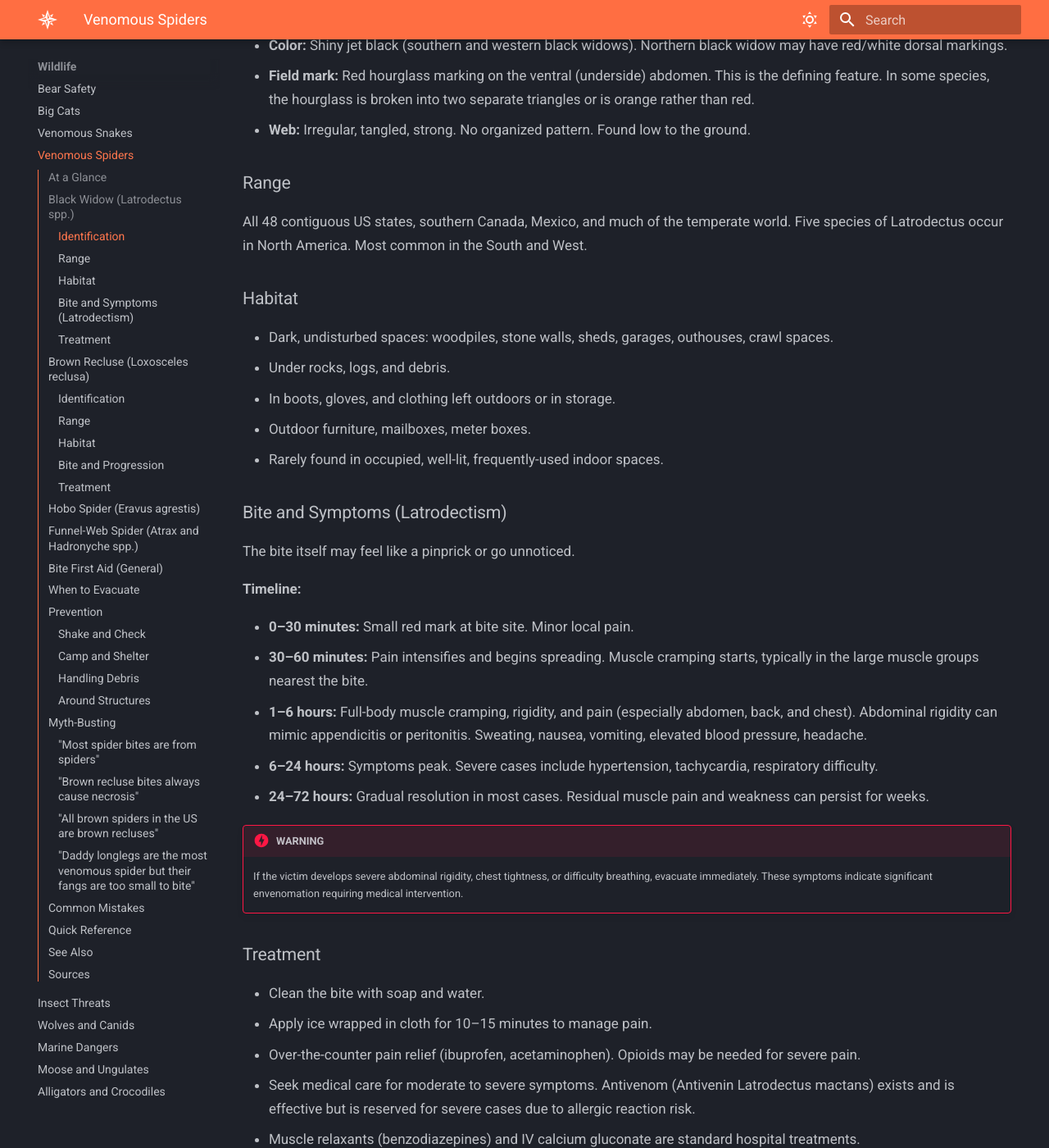
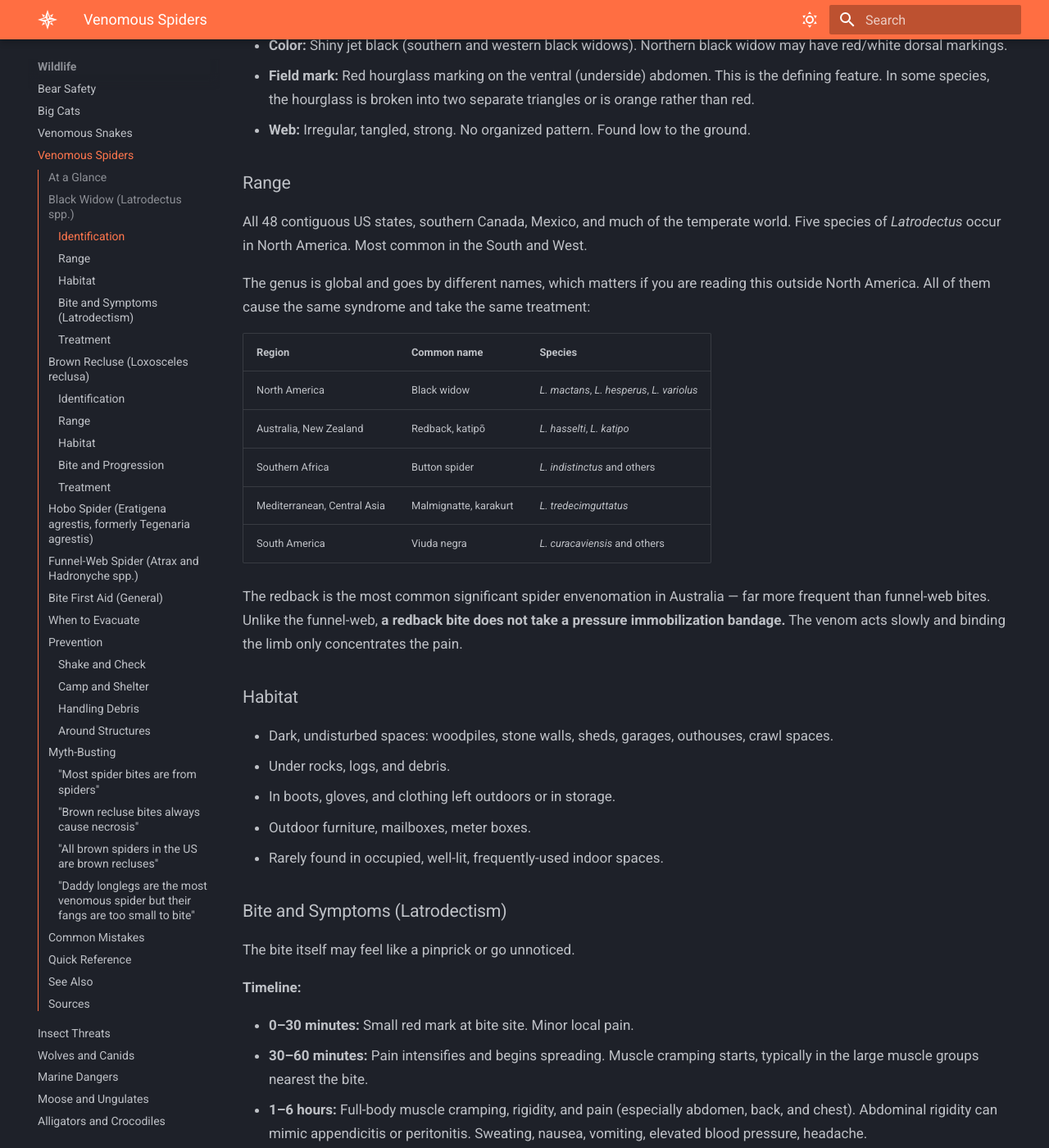
Before and after one commit to mmayden/WilderThings, an MkDocs documentation site: the page built from docs/wildlife/venomous-spiders.md, in a window 1280 px wide and 1400 px high, scrolled down 780 px. Shown: the whole window at 82% size. Built offline with MkDocs 1.6.1 and Material for MkDocs 9.7.7, drawn with Linux system fonts in a browser that asks for light colours; some of the changed text lies outside the part shown.

Commit message:
fix: spider guide taught a treatment that was retired for not working
Two defects in an otherwise strong guide — it cites Vetter and Isbister,
gets the MRSA misdiagnosis rate right, and correctly reports the CDC
dropping the hobo spider. Worth saying, because the point of a review is
not to find something in every file.

IV calcium gluconate was listed as a standard hospital treatment for
black widow envenomation. It was standard for decades and it does not
work: 96% of moderate-to-severe cases started on it needed opioids added
anyway, and the 2017 Toxins systematic review retired it along with
methocarbamol. Current management is opioids for pain, benzodiazepines
for spasm, antivenom held back for severe cases because of the
anaphylaxis risk from horse serum.

Kept a note saying calcium gluconate is no longer used rather than
deleting it silently. A reader who finds the old advice in an older
manual should learn why nobody is using it, not conclude this guide is
incomplete.

The hobo spider was filed under "Eravus agrestis", which is not a genus.
It is Eratigena agrestis, moved there from Tegenaria in 2013. Both names
noted, since references older than 2013 use Tegenaria.

Added the worldwide Latrodectus names. The guide claimed the genus spans
"much of the temperate world" and then named only US species, so a reader
in Australia, South Africa, or the Mediterranean would not connect
"black widow" to the redback, button spider, or karakurt in front of
them. That matters more than usual for a guide meant to be carried
offline anywhere.

One consequence of adding the redback is worth its own line: it does NOT
take a pressure immobilization bandage, while the funnel-web on the same
page does. Same country, same page, opposite first aid. This mirrors the
elapid-versus-pit-viper split the snake guide already draws.

Verified and left alone: the claim that no confirmed funnel-web death has
occurred in Australia since antivenom arrived in 1981 is accurate — the
one fatality sometimes cited in that period was a redback bite.

Co-Authored-By: Claude Opus 5 (1M context) <noreply@anthropic.com>

```diff
--- a/docs/wildlife/venomous-spiders.md
+++ b/docs/wildlife/venomous-spiders.md
@@ -30,7 +30,24 @@ tags:
 
 ### Range
 
-All 48 contiguous US states, southern Canada, Mexico, and much of the temperate world. Five species of Latrodectus occur in North America. Most common in the South and West.
+All 48 contiguous US states, southern Canada, Mexico, and much of the temperate world.
+Five species of *Latrodectus* occur in North America. Most common in the South and West.
+
+The genus is global and goes by different names, which matters if you are reading this
+outside North America. All of them cause the same syndrome and take the same treatment:
+
+| Region | Common name | Species |
+|--------|------------|---------|
+| North America | Black widow | *L. mactans*, *L. hesperus*, *L. variolus* |
+| Australia, New Zealand | Redback, katipō | *L. hasselti*, *L. katipo* |
+| Southern Africa | Button spider | *L. indistinctus* and others |
+| Mediterranean, Central Asia | Malmignatte, karakurt | *L. tredecimguttatus* |
+| South America | Viuda negra | *L. curacaviensis* and others |
+
+The redback is the most common significant spider envenomation in Australia — far more
+frequent than funnel-web bites. Unlike the funnel-web, **a redback bite does not take a
+pressure immobilization bandage.** The venom acts slowly and binding the limb only
+concentrates the pain.
 
 ### Habitat
 
@@ -60,8 +77,17 @@ The bite itself may feel like a pinprick or go unnoticed.
 - Clean the bite with soap and water.
 - Apply ice wrapped in cloth for 10–15 minutes to manage pain.
 - Over-the-counter pain relief (ibuprofen, acetaminophen). Opioids may be needed for severe pain.
-- Seek medical care for moderate to severe symptoms. Antivenom (Antivenin Latrodectus mactans) exists and is effective but is reserved for severe cases due to allergic reaction risk.
-- Muscle relaxants (benzodiazepines) and IV calcium gluconate are standard hospital treatments.
+- Seek medical care for moderate to severe symptoms.
+- Hospital treatment is opioids for pain and benzodiazepines for muscle spasm. Antivenom
+  (Antivenin *Latrodectus mactans*) is held back for severe envenomation — seizures,
+  hypertensive crisis, respiratory compromise, or pain that opioids will not touch —
+  because of the risk of anaphylaxis to the horse serum it is made from.
+
+!!! note "IV calcium gluconate is no longer recommended"
+    It was standard for decades and appears in older references. Trials found it does not
+    work: 96% of moderate-to-severe cases started on calcium gluconate needed opioids
+    added anyway. Methocarbamol was dropped for the same reason. Listed here because a
+    reader may find the old advice elsewhere and wonder why nobody is using it.
 - Most healthy adults recover fully within 1–3 days with supportive care.
 
 ## Brown Recluse (Loxosceles reclusa)
@@ -115,7 +141,7 @@ The bite is often painless at first.
 - Surgical debridement may be needed for large necrotic wounds, but early surgery is generally avoided — it often worsens outcomes. Allow the wound to declare itself over 1–2 weeks before surgical intervention.
 - Dapsone and other systemic therapies are sometimes used but remain controversial.
 
-## Hobo Spider (Eravus agrestis)
+## Hobo Spider (*Eratigena agrestis*, formerly *Tegenaria agrestis*)
 
 - **Range:** Pacific Northwest US and southern British Columbia.
 - **Previously considered:** A significant medical threat causing necrotic bites similar to brown recluse.
@@ -246,3 +272,9 @@ False on every count. "Daddy longlegs" refers to harvestmen (not spiders, no ven
 - Centers for Disease Control and Prevention. "Venomous Spiders." cdc.gov. Accessed 2025.
 - Australian Museum. "Funnel-web Spiders." australian.museum. Accessed 2025.
 - Vetter, R. S. *The Brown Recluse Spider*. Cornell University Press, 2015.
+- Dart, R. C., et al. "Treatments for Latrodectism — A Systematic Review on Their
+  Clinical Effectiveness." *Toxins* 2017;9(4):148 — the review that retired calcium
+  gluconate and methocarbamol.
+- Bolzern, A., Burckhardt, D., Hänggi, A. "Phylogeny and taxonomy of European funnel-web
+  spiders." *Zool J Linn Soc* 2013;168:723-848 — the reclassification of the hobo spider
+  to *Eratigena*.
```
